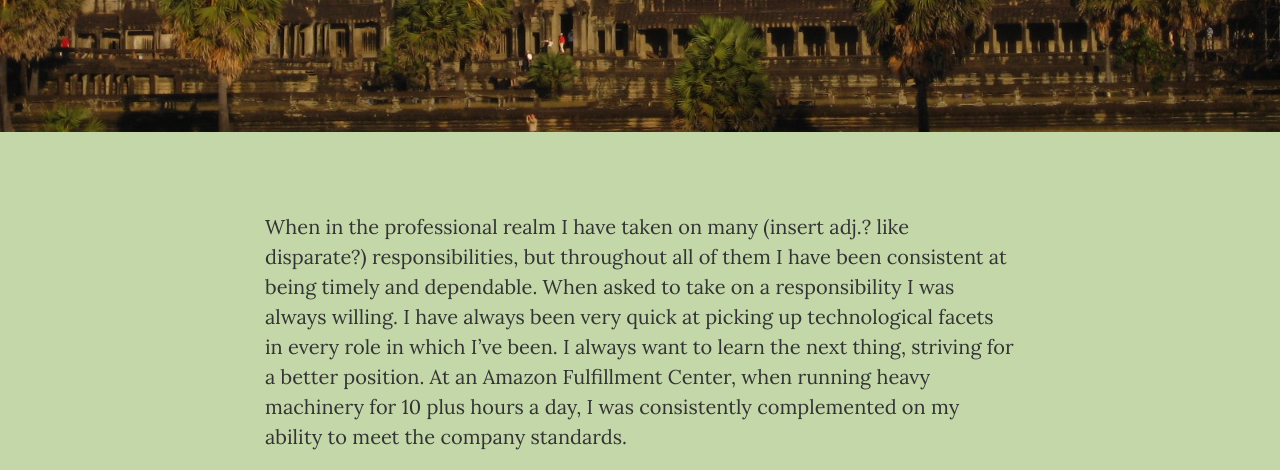
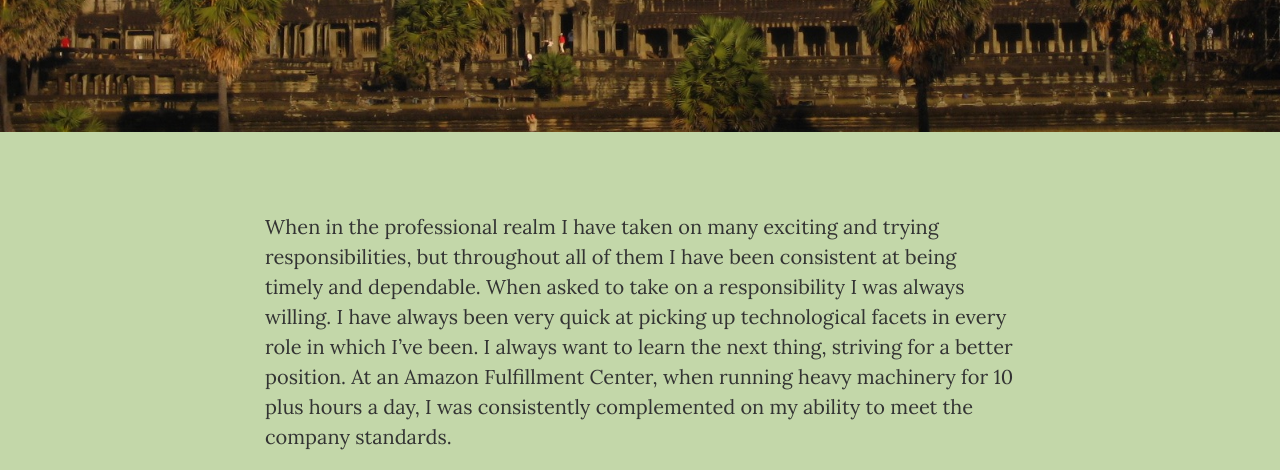
Before and after one commit to douglaskiel/douglaskiel.github.io, a website: page about.html in a window 1280 px wide. Shown: the part 330-800 px from the top of the page. Drawn offline with nearby package versions, Linux system fonts and the light colour scheme.

Commit message:
changed wording

```diff
--- a/Store/main.css
+++ b/Store/main.css
@@ -87,7 +87,7 @@ each picture*/
 	height: 145px;
 	width: 190px;
 	border-radius: 30px;
-	float: left;
+	/*float: left;*/
 	margin-right: 10px;
 	margin: 20px 20px 20px 20px;
 }
--- a/about.html
+++ b/about.html
@@ -87,7 +87,7 @@
     <div class="container">
       <div class="row">
         <div class="col-lg-8 col-lg-offset-2 col-md-10 col-md-offset-1">
-          <p>When in the professional realm I have taken on many (insert adj.? like disparate?) responsibilities, but throughout all of them I have been consistent at being timely and dependable. When asked to take on a responsibility I was always willing. I have always been very quick at picking up technological facets in every role in which I’ve been. I always want to learn the next thing, striving for a better position. At an Amazon Fulfillment Center, when running heavy machinery for 10 plus hours a day, I was consistently complemented on my ability to meet the company standards.</p>
+          <p>When in the professional realm I have taken on many exciting and trying responsibilities, but throughout all of them I have been consistent at being timely and dependable. When asked to take on a responsibility I was always willing. I have always been very quick at picking up technological facets in every role in which I’ve been. I always want to learn the next thing, striving for a better position. At an Amazon Fulfillment Center, when running heavy machinery for 10 plus hours a day, I was consistently complemented on my ability to meet the company standards.</p>
           <p>I ran soundboards for more than five years, and have loved every moment of the learning experience, making bands sound great. As a volunteer stage manager at IMAF(Independent Music and Arts Festival) for the Harrison Center of the Arts, the bands were moved efficiently and congenially, so that all performances were enjoyed and given high praise. I am very passionate about music and languages, of which I have a comprehensive, but basic understanding of Korean and French. Having spent four years in Korea teaching English, I have also learned what is expected in business and life all over the world.</p>
         </div>
       </div>
```
